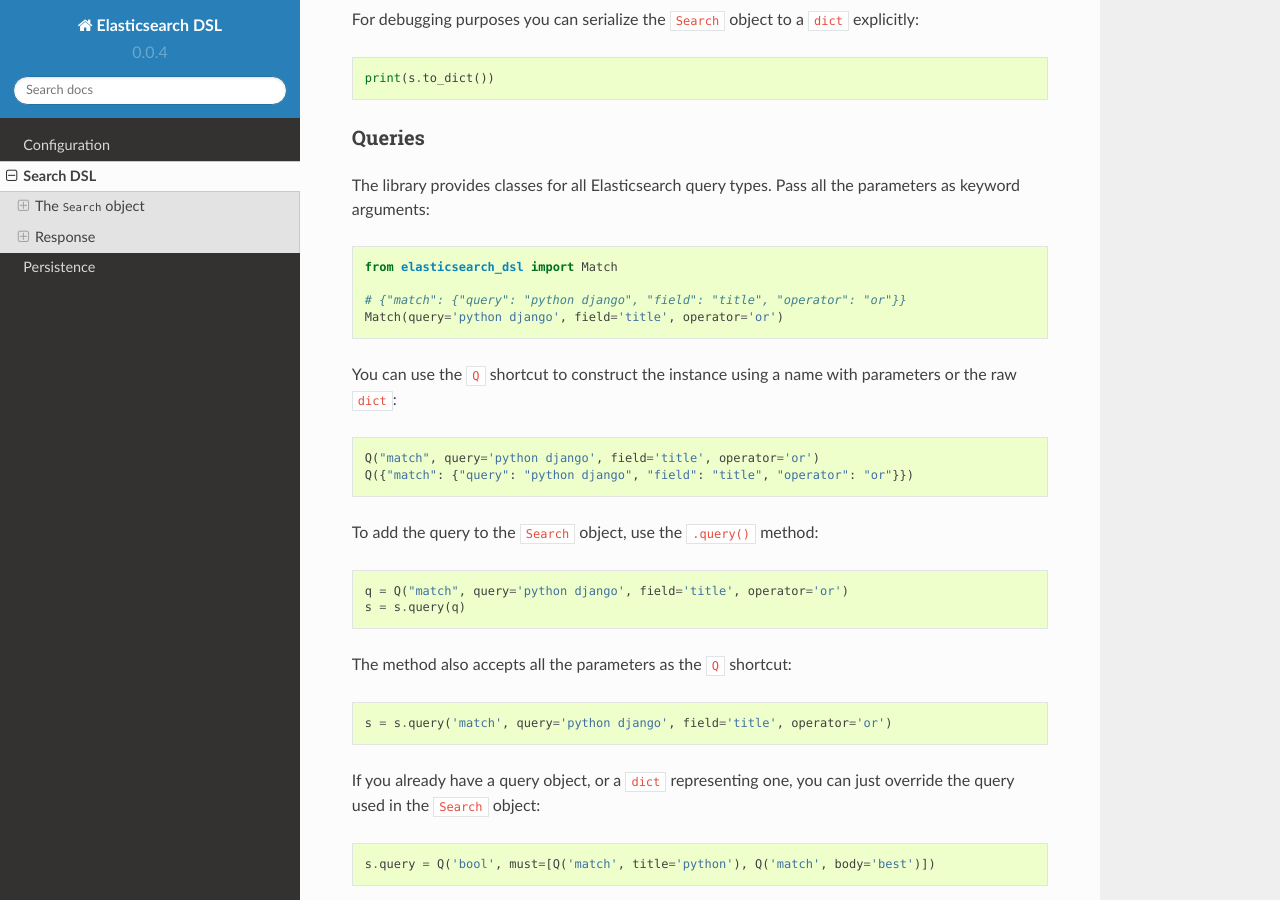
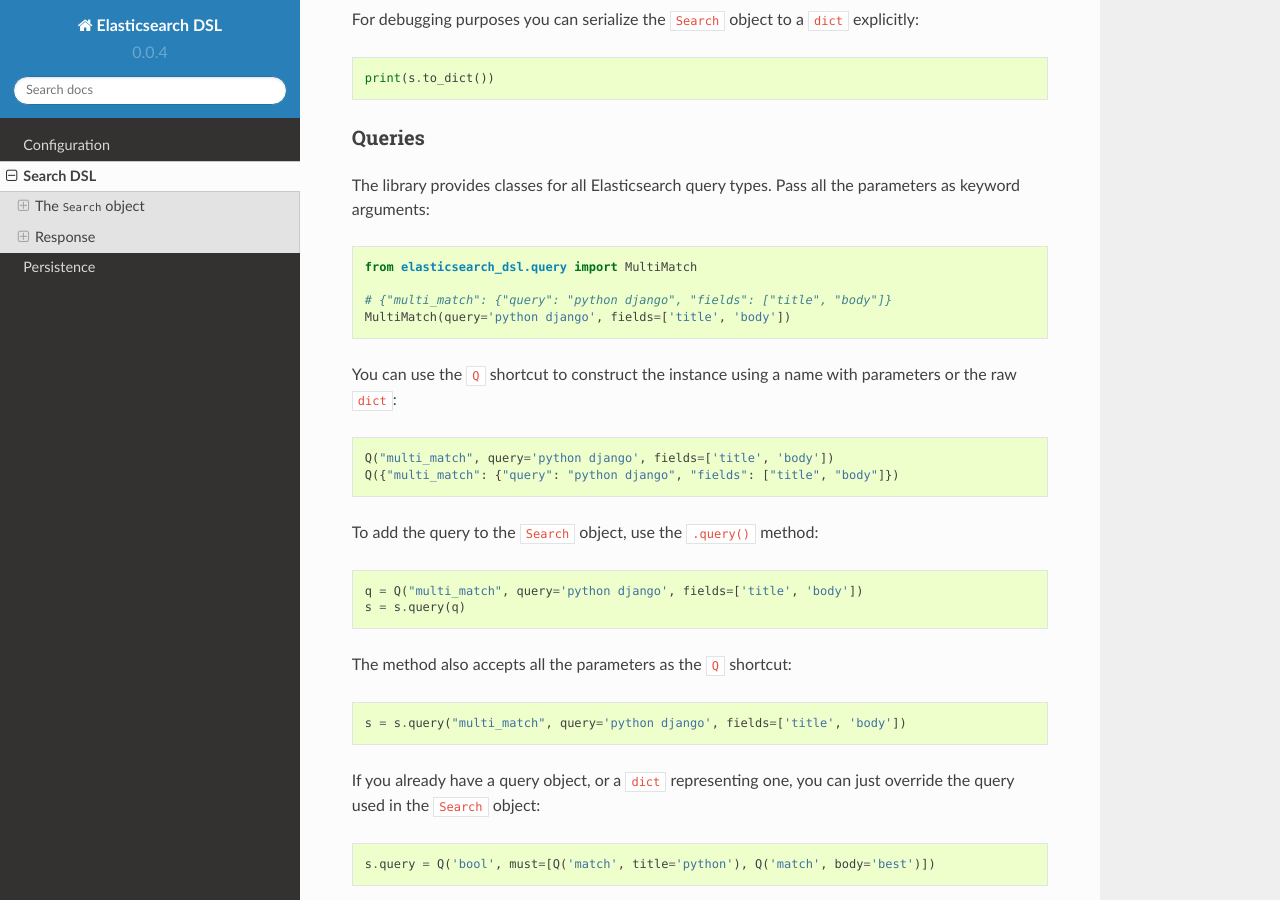
Before and after one commit to elastic/elasticsearch-dsl-py, a Sphinx documentation site: the page built from docs/search_dsl.rst, in a window 1280 px wide and 900 px high, scrolled down 1367 px. Built offline with Sphinx 7.4.7 and the Read the Docs theme 2.0.0, drawn with Linux system fonts in a browser that asks for light colours.

Commit message:
Fixed query dsl docs to reflect reality
Fixes #91 Thanks goodrichj!

```diff
--- a/docs/search_dsl.rst
+++ b/docs/search_dsl.rst
@@ -87,31 +87,31 @@
 
 .. code:: python
 
-    from elasticsearch_dsl import Match
+    from elasticsearch_dsl.query import MultiMatch
 
-    # {"match": {"query": "python django", "field": "title", "operator": "or"}}
-    Match(query='python django', field='title', operator='or')
+    # {"multi_match": {"query": "python django", "fields": ["title", "body"]}
+    MultiMatch(query='python django', fields=['title', 'body'])
 
 You can use the ``Q`` shortcut to construct the instance using a name with
 parameters or the raw ``dict``:
 
 .. code:: python
 
-    Q("match", query='python django', field='title', operator='or')
-    Q({"match": {"query": "python django", "field": "title", "operator": "or"}})
+    Q("multi_match", query='python django', fields=['title', 'body'])
+    Q({"multi_match": {"query": "python django", "fields": ["title", "body"]})
 
 To add the query to the ``Search`` object, use the ``.query()`` method:
 
 .. code:: python
 
-    q = Q("match", query='python django', field='title', operator='or')
+    q = Q("multi_match", query='python django', fields=['title', 'body'])
     s = s.query(q)
 
 The method also accepts all the parameters as the ``Q`` shortcut:
 
 .. code:: python
 
-    s = s.query('match', query='python django', field='title', operator='or')
+    s = s.query("multi_match", query='python django', fields=['title', 'body'])
 
 If you already have a query object, or a ``dict`` representing one, you can
 just override the query used in the ``Search`` object:
```
